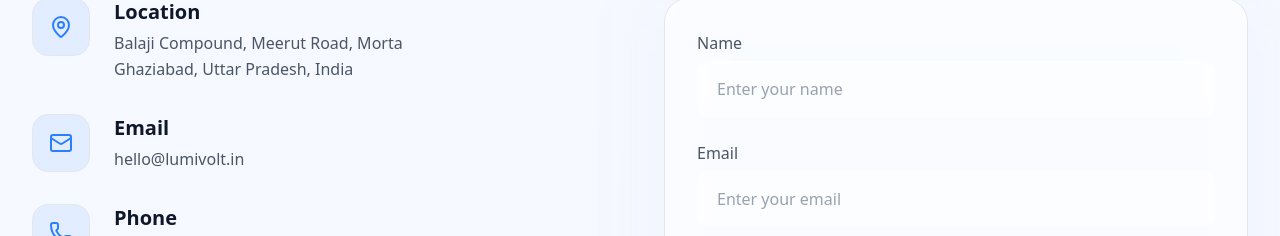
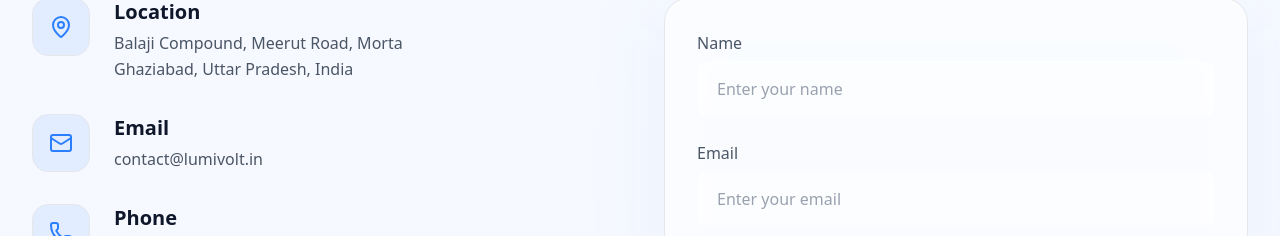
Before and after one commit to Devyanshu0511/lumivolt_fe, a React (Vite) app: page / in a window 1280 px wide. Shown: the part 9394-9630 px from the top of the page. Built offline with nearby package versions, Linux system fonts and the light colour scheme.

Commit message:
email changed

```diff
--- a/src/App.jsx
+++ b/src/App.jsx
@@ -1595,7 +1595,7 @@ const ContactSection = ({ darkMode }) => {
               {
                 icon: <Mail />,
                 title: "Email",
-                content: "hello@lumivolt.in",
+                content: "contact@lumivolt.in",
               },
               {
                 icon: <Phone />,
```
